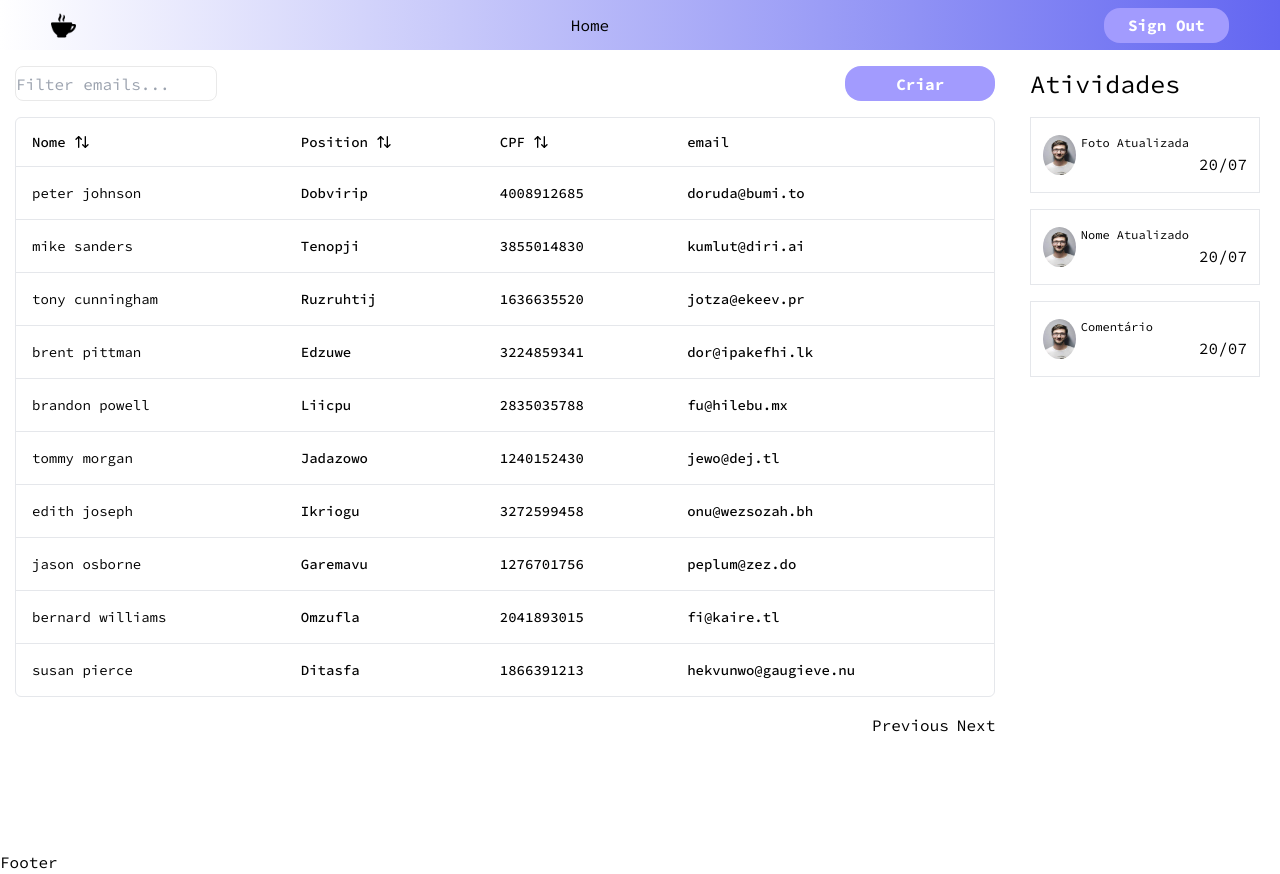
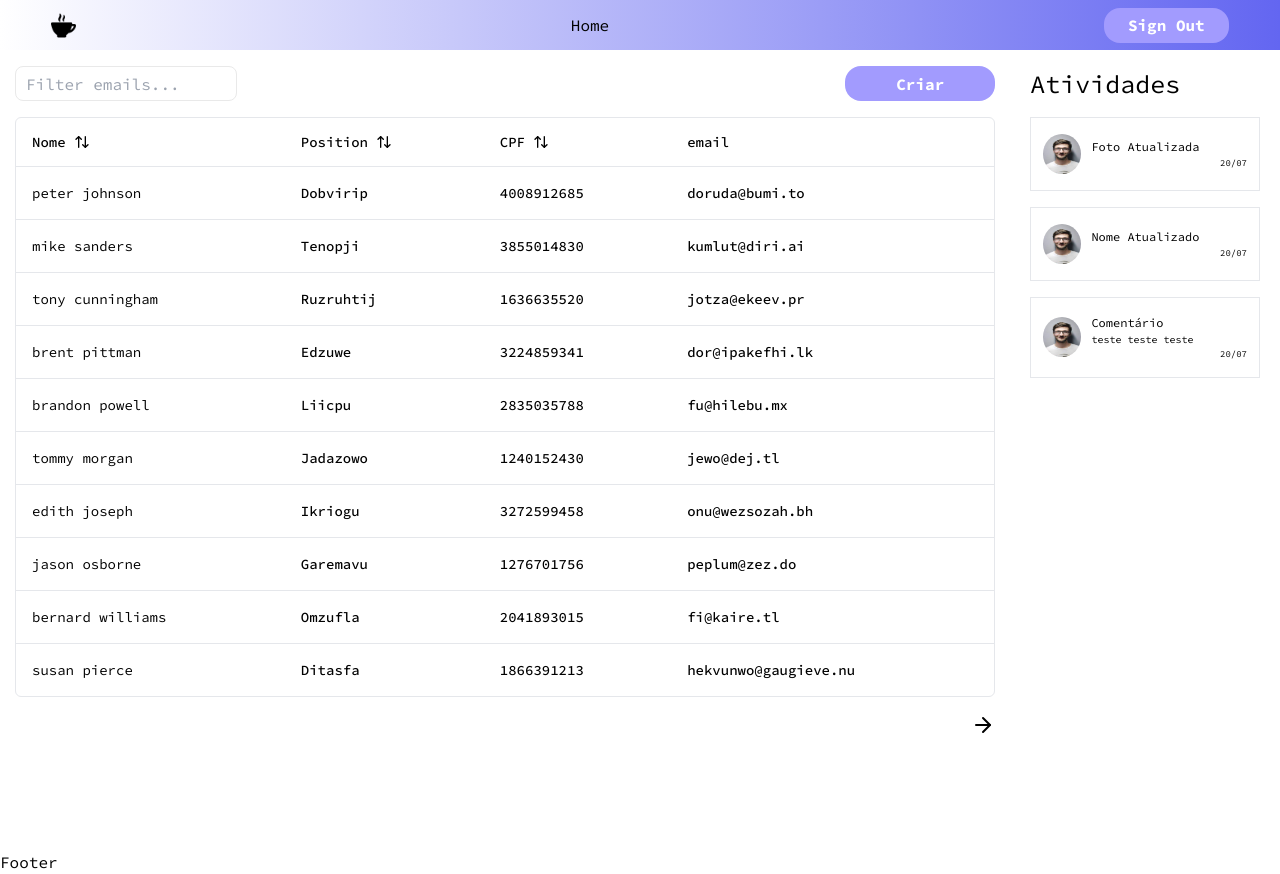
Before and after one commit to MateusGuedess/uol-ed-tech-1, a Next.js app: page / in a window 1280 px wide. Built offline with nearby package versions, Linux system fonts and the light colour scheme; sample sign-in values are in the browser's storage.

Commit message:
start to request from api

```diff
--- a/package.json
+++ b/package.json
@@ -9,6 +9,7 @@
     "lint": "next lint"
   },
   "dependencies": {
+    "@tanstack/react-query-devtools": "^4.29.19",
     "@tanstack/react-table": "^8.9.3",
     "@types/node": "20.3.3",
     "@types/react": "18.2.14",
@@ -25,6 +26,7 @@
     "postcss": "8.4.24",
     "react": "18.2.0",
     "react-dom": "18.2.0",
+    "react-query": "^3.39.3",
     "tailwind-merge": "^1.13.2",
     "tailwindcss": "3.3.2",
     "tailwindcss-animate": "^1.0.6",
--- a/src/app/page.tsx
+++ b/src/app/page.tsx
@@ -1,16 +1,23 @@
 "use client";
 import { History } from "@/components";
 import { DataTable } from "@/components/DataTable";
+import { data } from "@/components/DataTable/collaboratorMock";
 
 export default function Home() {
   return (
     <main className="flex h-full w-full flex justify-between">
-      <DataTable />
+      <DataTable data={data} />
       <History.Root className="w-[300px] mx-5">
         <History.Title title="Atividades" />
-        <History.Content action="Foto Atualizada" photo="" title="" />
-        <History.Content action="Nome Atualizado" photo="" title="" />
-        <History.Content action="Comentário" photo="" title="" comment="" />
+        <History.Content action="Foto Atualizada" photo="" title="" date="" />
+        <History.Content action="Nome Atualizado" photo="" title="" date="" />
+        <History.Content
+          action="Comentário"
+          photo=""
+          title=""
+          comment="teste teste teste"
+          date=""
+        />
       </History.Root>
     </main>
   );
--- /dev/null
+++ b/src/components/DataTable/columnsConfig.tsx
@@ -0,0 +1,69 @@
+import { Collaborator } from "@/types/Collaborator";
+import { ColumnDef } from "@tanstack/react-table";
+import { ArrowUpDown } from "lucide-react";
+
+export const columns: ColumnDef<Collaborator>[] = [
+  {
+    accessorKey: "name",
+    header: ({ column }) => {
+      return (
+        <div
+          onClick={() => column.toggleSorting(column.getIsSorted() === "asc")}
+          className="text-center flex items-center"
+        >
+          Nome
+          <ArrowUpDown className="ml-2 h-4 w-4" />
+        </div>
+      );
+    },
+    cell: ({ row }) => <div className="lowercase">{row.getValue("name")}</div>,
+  },
+  {
+    accessorKey: "position",
+    header: ({ column }) => (
+      <div
+        onClick={() => column.toggleSorting(column.getIsSorted() === "asc")}
+        className="text-center flex items-center"
+      >
+        Position
+        <ArrowUpDown className="ml-2 h-4 w-4" />
+      </div>
+    ),
+    cell: ({ row }) => {
+      return (
+        <div className="text-left font-medium">{row.getValue("position")}</div>
+      );
+    },
+  },
+  {
+    accessorKey: "cpf",
+    header: ({ column }) => (
+      <div
+        onClick={() => column.toggleSorting(column.getIsSorted() === "asc")}
+        className="text-center flex items-center"
+      >
+        CPF
+        <ArrowUpDown className="ml-2 h-4 w-4" />
+      </div>
+    ),
+    cell: ({ row }) => {
+      return <div className="text-left font-medium">{row.getValue("cpf")}</div>;
+    },
+  },
+  {
+    accessorKey: "email",
+    header: ({ column }) => (
+      <div
+        onClick={() => column.toggleSorting(column.getIsSorted() === "asc")}
+        className="text-center flex items-center"
+      >
+        email
+      </div>
+    ),
+    cell: ({ row }) => {
+      return (
+        <div className="text-left font-medium">{row.getValue("email")}</div>
+      );
+    },
+  },
+];
--- a/src/components/DataTable/index.tsx
+++ b/src/components/DataTable/index.tsx
@@ -1,7 +1,6 @@
 "use client";
 import { Button, Input } from "@/components";
 import {
-  ColumnDef,
   SortingState,
   VisibilityState,
   flexRender,
@@ -11,12 +10,8 @@ import {
   getSortedRowModel,
   useReactTable,
 } from "@tanstack/react-table";
-import { ArrowUpDown } from "lucide-react";
 import * as React from "react";
 
-// import { Button } from "@/components/ui/button";
-
-// import { Input } from "@/components/ui/input";
 import {
   Table,
   TableBody,
@@ -26,75 +21,14 @@ import {
   TableRow,
 } from "@/components/ui/table";
 import { Collaborator } from "@/types/Collaborator";
-import { data } from "./collaboratorMock";
+import { ArrowLeft, ArrowRight } from "lucide-react";
+import { columns } from "./columnsConfig";
 
-export const columns: ColumnDef<Collaborator>[] = [
-  {
-    accessorKey: "name",
-    header: ({ column }) => {
-      return (
-        <div
-          onClick={() => column.toggleSorting(column.getIsSorted() === "asc")}
-          className="text-center flex items-center"
-        >
-          Nome
-          <ArrowUpDown className="ml-2 h-4 w-4" />
-        </div>
-      );
-    },
-    cell: ({ row }) => <div className="lowercase">{row.getValue("name")}</div>,
-  },
-  {
-    accessorKey: "position",
-    header: ({ column }) => (
-      <div
-        onClick={() => column.toggleSorting(column.getIsSorted() === "asc")}
-        className="text-center flex items-center"
-      >
-        Position
-        <ArrowUpDown className="ml-2 h-4 w-4" />
-      </div>
-    ),
-    cell: ({ row }) => {
-      return (
-        <div className="text-left font-medium">{row.getValue("position")}</div>
-      );
-    },
-  },
-  {
-    accessorKey: "cpf",
-    header: ({ column }) => (
-      <div
-        onClick={() => column.toggleSorting(column.getIsSorted() === "asc")}
-        className="text-center flex items-center"
-      >
-        CPF
-        <ArrowUpDown className="ml-2 h-4 w-4" />
-      </div>
-    ),
-    cell: ({ row }) => {
-      return <div className="text-left font-medium">{row.getValue("cpf")}</div>;
-    },
-  },
-  {
-    accessorKey: "email",
-    header: ({ column }) => (
-      <div
-        onClick={() => column.toggleSorting(column.getIsSorted() === "asc")}
-        className="text-center flex items-center"
-      >
-        email
-      </div>
-    ),
-    cell: ({ row }) => {
-      return (
-        <div className="text-left font-medium">{row.getValue("email")}</div>
-      );
-    },
-  },
-];
+interface IDataTable {
+  data: Collaborator[];
+}
 
-export function DataTable() {
+export function DataTable({ data }: IDataTable) {
   const [sorting, setSorting] = React.useState<SortingState>([]);
   const [globalFilter, setGlobalFilter] = React.useState("");
   const [columnVisibility, setColumnVisibility] =
@@ -127,7 +61,7 @@ export function DataTable() {
           placeholder="Filter emails..."
           value={globalFilter ?? ""}
           onChange={(e) => setGlobalFilter(String(e.target.value))}
-          className="focus:ring-0 ring-0 border-[#a29bfe] rounded-lg"
+          className="focus:ring-0 ring-0 border-[#a29bfe] rounded-lg px-[10px]"
         />
         <Button className="w-[150px] h-[35px]  bg-[#a29bfe] rounded-2xl text-[#fff] font-bold cursor-pointer">
           Criar
@@ -184,27 +118,19 @@ export function DataTable() {
         </Table>
       </div>
       <div className="flex items-center justify-end space-x-2 py-4">
-        {/* <div className="flex-1 text-sm text-muted-foreground">
-          {table.getFilteredSelectedRowModel().rows.length} of{" "}
-          {table.getFilteredRowModel().rows.length} row(s) selected.
-        </div> */}
-        <div className="space-x-2">
-          <Button
-            // variant="outline"
-            size="sm"
-            onClick={() => table.previousPage()}
-            disabled={!table.getCanPreviousPage()}
-          >
-            Previous
-          </Button>
-          <Button
-            // variant="outline"
-            size="sm"
-            onClick={() => table.nextPage()}
-            disabled={!table.getCanNextPage()}
-          >
-            Next
-          </Button>
+        <div className=" flex items-center space-x-2">
+          {table.getCanPreviousPage() && (
+            <ArrowLeft
+              className="hover:cursor-pointer"
+              onClick={() => table.previousPage()}
+            />
+          )}
+          {table.getCanNextPage() && (
+            <ArrowRight
+              className="hover:cursor-pointer"
+              onClick={() => table.nextPage()}
+            />
+          )}
         </div>
       </div>
     </div>
--- a/src/components/History/HistoryContent.tsx
+++ b/src/components/History/HistoryContent.tsx
@@ -19,17 +19,17 @@ function HistoryContent({
     <div className="border-[1px] my-4 flex items-center py-4 px-3">
       <div className="">
         <Image
-          className="rounded-[50%] w-[40px] h-[40px]"
+          className="rounded-[50%] w-[50px] h-[40px]"
           src="/profile.jpeg"
-          width={40}
-          height={40}
+          width={50}
+          height={50}
           alt="Profile"
         />
       </div>
-      <div className="flex flex-col ml-[5px] w-full">
+      <div className="flex flex-col ml-[10px] w-full">
         <p className="text-[12px]">{action}</p>
-        {comment && <p>{comment}</p>}
-        <p className="self-end">20/07</p>
+        {comment && <p className="text-[10px]">{comment}</p>}
+        <p className="self-end text-[9px]">20/07</p>
       </div>
     </div>
   );
```
Also changed, not shown: src/utils/provider.tsx (added), 1 other file (tests, documents, lock files or other folders).
